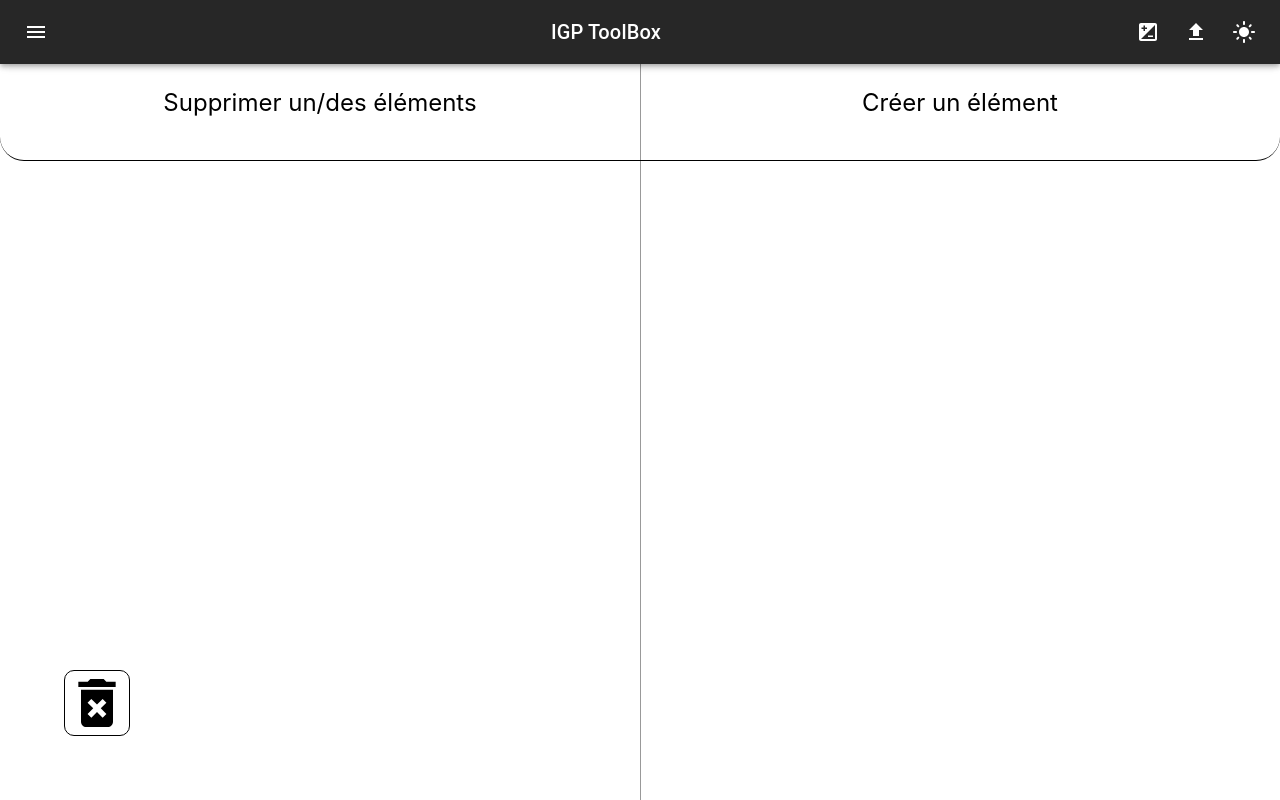
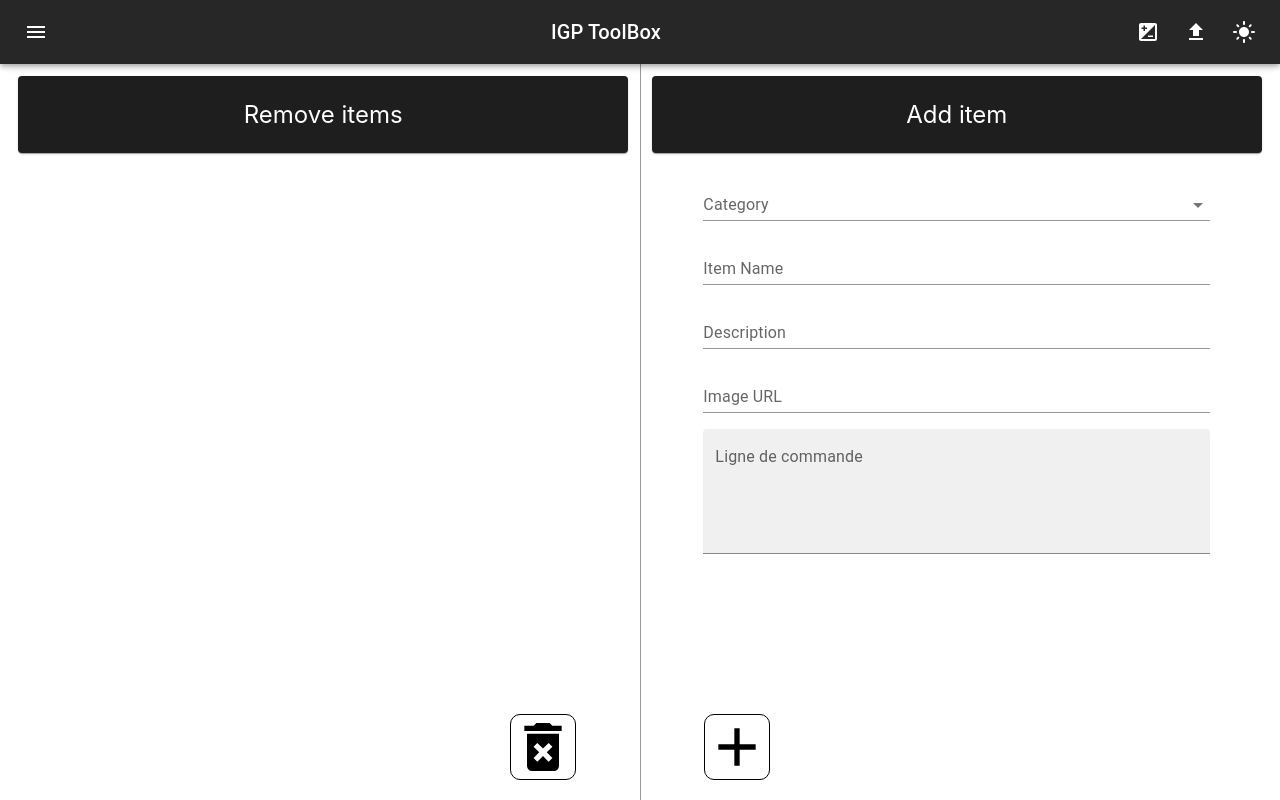
Before and after one commit to Erwanleroy/IGPtoolbox, a React (Create React App) app: page / in a window 1280 px wide. Both pictures are taken after a click on the icon 1148 px from the left and 32 px from the top of the page. Built offline with nearby package versions, Linux system fonts and the light colour scheme.

Commit message:
Création de l'ihm pour l'ajout, prochaine étape : insérer les données dans la indexedDB

```diff
--- a/src/Components/AddOrRemove.js
+++ b/src/Components/AddOrRemove.js
@@ -1,8 +1,9 @@
-import React from 'react';
+import React, { useState, useEffect, useRef } from 'react';
 //import data from '../Utils/donnees.json';
 import { saveData, getData } from '../Utils/indexeddb';
 import DeleteForeverIcon from '@mui/icons-material/DeleteForever';
-import { useTheme } from '@mui/material/styles';
+import AddIcon from '@mui/icons-material/Add';
+import { useTheme, createTheme } from '@mui/material/styles';
 import {
   Button,
   Alert,
@@ -13,26 +14,47 @@ import {
   TableBody,
   TableCell,
   TableRow,
+  FormControl,
+  InputLabel,
+  ThemeProvider,
+  TextField,
+  Select,
+  MenuItem,
   Paper
 } from '@mui/material';
-
 
 const Extract = () => {
   const theme = useTheme();
   // État local pour suivre les cases à cocher des éléments
-  const [data, setData] = React.useState();
-  const [dataChecked, setDataChecked] = React.useState([]);
-  const [open, setOpen] = React.useState(false);
-  const [categories, setCategories] = React.useState([]);
-  const [itemCheckState, setItemCheckState] = React.useState({});
-  const [isHovering, setIsHovering] = React.useState(false);
-  const [alertText, setAlertText] = React.useState("");
-  const [alertSeverity, setAlertSeverity] = React.useState("warning");
-  const [alertVisible, setAlertVisible] = React.useState(false);
-  const timeoutRef = React.useRef(null); // Utilisation d'une ref pour stocker le timeout
+  const [data, setData] = useState();
+  const [dataChecked, setDataChecked] = useState([]);
+  const [open, setOpen] = useState(false);
+  const [openSelect, setOpenSelect] = useState(false);
+  const [categories, setCategories] = useState([]);
+  const [itemCheckState, setItemCheckState] = useState({});
+  const [isHoveringDelete, setIsHoveringDelete] = useState(false);
+  const [isHoveringAdd, setIsHoveringAdd] = useState(false);
+  const [alertText, setAlertText] = useState("");
+  const [alertSeverity, setAlertSeverity] = useState("warning");
+  const [alertVisible, setAlertVisible] = useState(false);
+  const [selectCategory, setSelectCategory] = useState("");
+  const [itemName, setItemName] = useState("");
+  const [itemDesc, setItemDesc] = useState("");
+  const [itemImage, setItemImage] = useState("");
+  const [itemCode, setItemCode] = useState("");
 
+  const timeoutRef = useRef(null); // Utilisation d'une ref pour stocker le timeout
 
-  React.useEffect(() => {
+  const lightTheme = createTheme({
+    palette: {
+      mode: "light", // Choisissez le mode 'dark' pour activer le mode sombre
+      primary: {
+        main: "#F00", // Couleur primaire conditionnelle
+      },
+    },
+  });
+
+  useEffect(() => {
     // Charger les données depuis IndexedDB lors du montage du composant
     async function loadData() {
       const importedData = await getData();
@@ -44,17 +66,17 @@ const Extract = () => {
     getCheckedItems()
   }, []);
 
-  React.useEffect(() => {
+  useEffect(() => {
     if (data) { setCategories(data.categories) }
   }, [data]);
 
-  React.useEffect(() => {
+  useEffect(() => {
     if (categories && categories.length !== 0) { saveDataIndexedDb() }
   }, [categories]);
 
   //CSS
   const alertStyle = {
-    position: 'absolute',
+    position: 'fixed',
     bottom: '10px',
     zIndex: '9999',
     transform: alertVisible ? 'translateX(0)' : 'translateX(-100%)',
@@ -71,18 +93,22 @@ const Extract = () => {
     zIndex: "-999",
     bottom: "0"
   }
-
-  const buttonDelete = {
+  const button = {
     position: "fixed",
     bottom: "0",
     border: "1px solid",
     borderColor: "black",
-    backgroundColor:"white",
+    backgroundColor: "white",
     borderRadius: "10px",
     fontSize: "4em",
     transition: ".2s",
     cursor: "pointer",
-    margin: "1em",
+    margin: "20px 0",
+  }
+
+  const buttonDelete = {
+    ...button,
+    right: "55vw",
   }
 
   const buttonDeleteHover = {
@@ -93,7 +119,28 @@ const Extract = () => {
     transform: "scale(1.3)"
   }
 
+
+  const buttonAdd = {
+    ...button,
+    left: "55vw",
+  }
+
+  const buttonAddHover = {
+    ...buttonAdd,
+    //backgroundColor:"#f5f5f5",
+    color: theme.palette.primary.main,
+    borderColor: theme.palette.primary.main,
+    transform: "scale(1.3)"
+  }
+
   const handleClose = () => { setOpen(false); };
+  const handleCloseSelect = () => { setOpenSelect(false); };
+  const handleOpenSelect = () => { setOpenSelect(true); };
+  const handleChangeSelect = (e) => { setSelectCategory(e.target.value); };
+  const handleChangeItemName = (e) => { setItemName(e.target.value); };
+  const handleChangeItemDesc = (e) => { setItemDesc(e.target.value); };
+  const handleChangeItemImage = (e) => { setItemImage(e.target.value); };
+  const handleChangeItemCode = (e) => { setItemCode(e.target.value); };
   // Fonction pour gérer le changement de la case à cocher d'un élément
   const handleItemCheckboxChange = (categoryId, itemId, isChecked) => {
     setItemCheckState(prevState => ({
@@ -101,6 +148,7 @@ const Extract = () => {
       [`${categoryId}-${itemId}`]: isChecked
     }));
   };
+
 
   // Fonction pour cocher ou décocher tous les sous-éléments d'une catégorie
   const handleMasterButtonClick = (categoryId) => {
@@ -115,7 +163,6 @@ const Extract = () => {
       [categoryId]: !isAnyChildChecked
     }));
   };
-
   const getCheckedItems = () => {
     const checkedItems = [];
     Object.entries(itemCheckState).forEach(([key, value]) => {
@@ -217,6 +264,10 @@ const Extract = () => {
     setOpen(true)
   }
 
+  const addItems = () => {
+    console.log("là il faut ajouter un item :)")
+  }
+
   const saveDataIndexedDb = async () => {
     try {
       await saveData({ categories: categories });
@@ -226,17 +277,18 @@ const Extract = () => {
   }
 
   return (
-    <div>
-      <div style={{ display: "flex", justifyContent: "space-between" }}>
-        <div style={{ flex:1,textAlign: "left", marginBottom: "25vh" }}>
-          <div style={{
+    <ThemeProvider theme={theme}>
+      <div style={{ display: "flex", width: "99%", margin: "auto", justifyContent: "space-between" }}>
+        <div style={{ flex: 1, textAlign: "left", marginBottom: "25vh" }}>
+
+          <Paper elevation={1} style={{
+            margin: ".5em",
             textAlign: "center",
             fontSize: "1.5em",
             padding: "1em 0",
-            height:"2em",
-            borderBottom: "1px solid black",
-            borderRadius: "0 0 0 1em",
-          }}>Supprimer un/des éléments</div>
+          }}>
+            Remove items
+          </Paper>
           {categories && categories.map(category => (
             category.name !== "IGP ToolBox" && (
               <div key={category.name} >
@@ -264,26 +316,93 @@ const Extract = () => {
             )))}
 
           <DeleteForeverIcon
-            style={isHovering ? buttonDeleteHover : buttonDelete}
-            onMouseEnter={() => setIsHovering(true)}
-            onMouseLeave={() => setIsHovering(false)}
+            style={isHoveringDelete ? buttonDeleteHover : buttonDelete}
+            onMouseEnter={() => setIsHoveringDelete(true)}
+            onMouseLeave={() => setIsHoveringDelete(false)}
             variant="outlined"
             onClick={deleteItems}
           />
         </div>
 
-        <div style={{ flex:1,textAlign: "right", marginBottom: "10vh" }}>
-          <div style={{
+        <div style={{ flex: 1, textAlign: "right", marginBottom: "10vh" }}>
+          <Paper elevation={1} style={{
+            margin: ".5em",
             textAlign: "center",
-            height:"2em",
             fontSize: "1.5em",
             padding: "1em 0",
-            borderBottom: "1px solid black",
-            borderRadius: "0 0 1em 0",
-          }}>Créer un élément</div>
+          }}>
+            Add item
+          </Paper>
+          <ThemeProvider theme={lightTheme}>
 
+            <FormControl variant="standard" style={{ margin: ".5em 10%" }} sx={{ minWidth: "80%" }}>
+              <InputLabel id="selectCategoryLabel">Category</InputLabel>
+              <Select
+                labelId="selectCategoryLabel"
+                id="selectCategory"
+                open={openSelect}
+                onClose={handleCloseSelect}
+                onOpen={handleOpenSelect}
+                value={selectCategory}
+                MenuProps={{ disableScrollLock: true }} // Empêche le changement de position de défilement
+                onChange={handleChangeSelect}
+                style={{ textAlign: "left" }}
+              >
+                {categories.map((category) => (
+                  <MenuItem key={category.name} value={category.name}>
+                    {category.name}
+                  </MenuItem>
+                ))}
+              </Select>
+            </FormControl>
+            <TextField
+              label="Item Name"
+              variant="standard"
+              style={{ margin: ".5em 10%" }}
+              sx={{ minWidth: "80%" }}
+              value={itemName}
+              onInput={handleChangeItemName}
+            />
+            <TextField
+              label="Description"
+              variant="standard"
+              style={{ margin: ".5em 10%" }}
+              sx={{ minWidth: "80%" }}
+              value={itemDesc}
+              onInput={handleChangeItemDesc}
+            />
+            <TextField
+              label="Image URL"
+              variant="standard"
+              style={{ margin: ".5em 10%" }}
+              sx={{ minWidth: "80%" }}
+              value={itemImage}
+              onInput={handleChangeItemImage}
+            />
+            <TextField
+              label="Ligne de commande"
+              variant="filled"
+              multiline
+              rows={4}
+
+              style={{ margin: ".5em 10%" }}
+              sx={{ minWidth: "80%" }}
+              value={itemCode}
+              onInput={handleChangeItemCode}
+            />
+          </ThemeProvider>
+
+          <AddIcon
+            style={isHoveringAdd ? buttonAddHover : buttonAdd}
+            onMouseEnter={() => setIsHoveringAdd(true)}
+            onMouseLeave={() => setIsHoveringAdd(false)}
+            variant="outlined"
+            onClick={addItems}
+          />
         </div>
       </div>
+
+
       <div style={diviseur}></div>
 
 
@@ -293,13 +412,28 @@ const Extract = () => {
         severity={alertSeverity}>
         {alertText}
       </Alert>
-      <Modal open={open} onClose={handleClose}>
+      <Modal open={open} onClose={handleClose} style={{ overflow: "auto" }}>
+
         <TableContainer component={Paper}>
-          <Table>
+
+          <Paper elevation={4} style={{
+            padding: "1em 2em",
+            margin: "1em 2em 0 2em",
+            display: "flex",
+            justifyContent: "space-between",
+            alignItems: "center"
+          }}>
+            Remove selected items below :
+            <span style={{ pright: 0 }}>
+              <Button variant="contained" style={{ margin: "0 1em" }} onClick={removeAllChecked}>Delete</Button>
+              <Button variant="outlined" onClick={handleClose}>Cancel</Button>
+            </span>
+          </Paper>
+          <Table style={{ padding: "none" }}>
             <TableHead>
-              <TableRow>
-                <TableCell><h3>Nom de la catégorie</h3></TableCell>
-                <TableCell><h3>Nom de l'item</h3></TableCell>
+              <TableRow style={{ padding: "none" }}>
+                <TableCell><h3>Category</h3></TableCell>
+                <TableCell><h3>Item</h3></TableCell>
               </TableRow>
             </TableHead>
             <TableBody>
@@ -313,22 +447,9 @@ const Extract = () => {
               )}
             </TableBody>
           </Table>
-          <Paper elevation={4} style={{
-            padding: "1em 2em",
-            margin: "2em",
-            display: "flex",
-            justifyContent: "space-between",
-            alignItems: "center"
-          }}>
-            Valider la sélection ci dessus :
-            <span style={{ pright: 0 }}>
-              <Button variant="contained" style={{ margin: "0 1em" }} onClick={removeAllChecked}>Supprimer</Button>
-              <Button variant="outlined" onClick={handleClose}>Annuler</Button>
-            </span>
-          </Paper>
         </TableContainer>
       </Modal>
-    </div>
+    </ThemeProvider>
   );
 }
 
```
Also changed, not shown: src/Components/Extract.js (+6 -6 lines), src/Components/Home.js, 1 other file (tests, documents, lock files or other folders).
